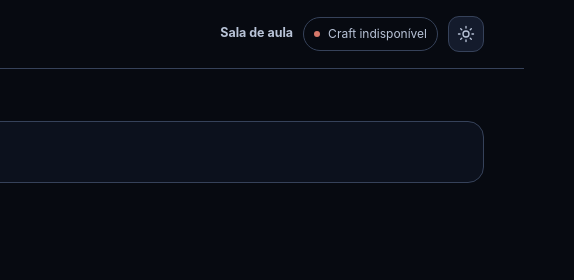
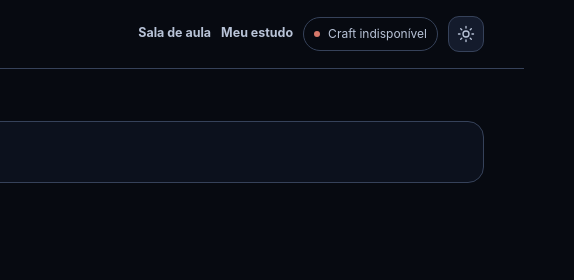
Before and after one commit to jairobfs/JBFS, a website: page cpop_online/index.html in a window 1280 px wide. Shown: the top 280 px of the page, 706-1280 px from the left. Drawn offline with Linux system fonts and the light colour scheme; no server answers.

Commit message:
feat(cpop): link personal study hub from index.html

```diff
--- a/cpop_online/index.html
+++ b/cpop_online/index.html
@@ -12,7 +12,7 @@
   <div class="site-shell">
     <header class="topbar">
       <a class="brand" href="/" aria-label="Início CP֍P"><span class="brand-mark">C</span><span>CP֍P<span class="brand-divider">/</span><small>LINGUAGENS</small></span></a>
-      <div class="top-actions"><a class="header-nav" href="/aula.html">Sala de aula</a><span id="connectionBadge" class="connection-badge"><span class="signal"></span>Verificando Craft</span><button id="themeToggle" class="icon-btn" aria-label="Alternar tema" title="Alternar tema"><svg viewBox="0 0 24 24" aria-hidden="true"><circle cx="12" cy="12" r="4"/><path d="M12 2v2m0 16v2M4.93 4.93l1.42 1.42m11.3 11.3 1.42 1.42M2 12h2m16 0h2M4.93 19.07l1.42-1.42m11.3-11.3 1.42-1.42"/></svg></button></div>
+      <div class="top-actions"><a class="header-nav" href="/aula.html">Sala de aula</a><a class="header-nav" href="/estudar.html">Meu estudo</a><span id="connectionBadge" class="connection-badge"><span class="signal"></span>Verificando Craft</span><button id="themeToggle" class="icon-btn" aria-label="Alternar tema" title="Alternar tema"><svg viewBox="0 0 24 24" aria-hidden="true"><circle cx="12" cy="12" r="4"/><path d="M12 2v2m0 16v2M4.93 4.93l1.42 1.42m11.3 11.3 1.42 1.42M2 12h2m16 0h2M4.93 19.07l1.42-1.42m11.3-11.3 1.42-1.42"/></svg></button></div>
     </header>
     <main id="root" class="main" aria-live="polite"></main>
     <footer class="footer"><span>CP֍P · Linguagens</span><span>Semanas 24–26 · 2026</span><a href="/professor.html">Área do educador</a></footer>
```
